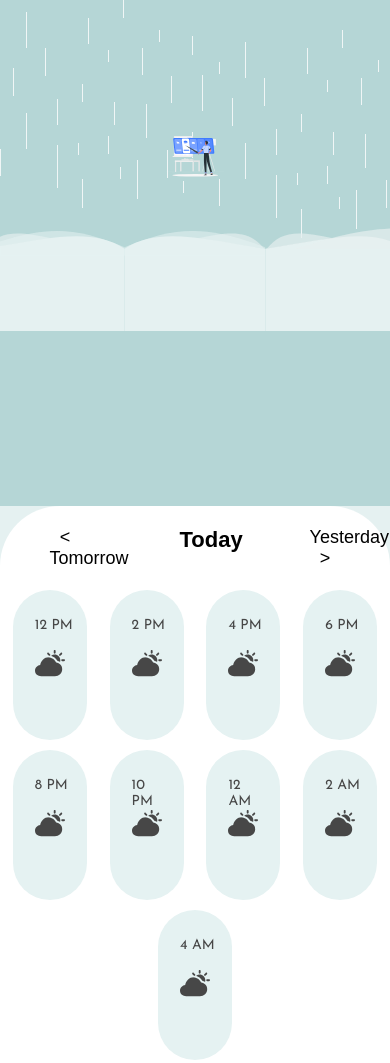
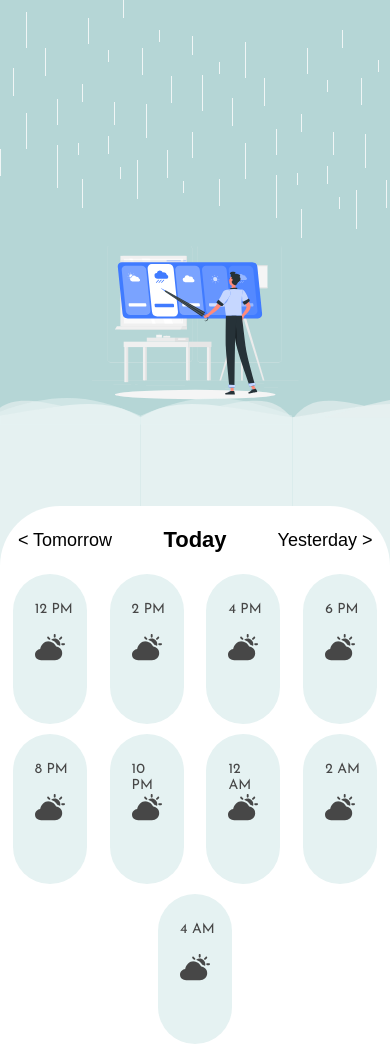
Before and after one commit to Ahmed-Elawamy/skyNow, a plain HTML site: page index.html in a window 390 px wide. Drawn offline with Linux system fonts and the light colour scheme.

Commit message:
حفظ التعديلات المحلية قبل rebase

```diff
--- a/style.css
+++ b/style.css
@@ -25,7 +25,7 @@ body {
     width: 22%;
     height: auto;
     position: absolute;
-    top: 29%;
+    top: 20%;
     left: 50%;
     transform: translateX(-50%);
 }
@@ -33,15 +33,17 @@ body {
 .date-country {
     z-index: 2;
     position: absolute;
-    top: 22%;
-    left: 39%;
+    top: 20%;
+    left: 33%;
     transform: translateX(-50%);
     display: flex;
     flex-direction: column;
     align-items: center;
     gap: 0.5rem;
 }
-
+.date-country div {
+    font-weight: 500;
+}
 .clouds {
     position: absolute;
     width: 120%;
@@ -58,16 +60,19 @@ body {
     display: flex;
     flex-direction: column;
     gap: 0.5rem;
-    width: 12%;
 }
 
 .day-of-week {
     font-size: 1.5rem;
+    font-weight: 700;
+    color: #474747;
 }
 
 .description {
     font-size: 1.2rem;
     width: 100%;
+    color: #474747;
+    font-weight: 400;
 }
 
 .rains {
@@ -76,12 +81,12 @@ body {
 }
 
 .temperature-one {
+    top: 23%;
+    left: 67%;
     font-weight: bold;
     font-size: 27px;
     z-index: 4;
     position: absolute;
-    top: 24%;
-    left: 61%;
     transform: translateX(-50%);
     color: #474747;
     display: flex;
@@ -92,19 +97,68 @@ body {
 
 /* Media Queries */
 @media (max-width: 768px) {
-    .rainy-girl { width: 12%; top: 30%; }
-    .date-country { top: 12%; }
-    .temperature-one { width: 8%; top: 35%; }
-    .clouds { width: 130%; left: -15%; top: 50%; }
-    .ds { top: 55%; }
+    .rainy-girl {
+        width: 34%;
+        top: 26%;
+    }
+
+    .date-country {
+        top: 12%;
+    }
+    .temperature-one {
+        width: 23%;
+        top: 16%;
+    }
+    .clouds {
+        width: 130%;
+        left: -15%;
+        top: 65%;
+    }
+    .ds {
+        top: 78%;
+    }
+    .day-of-week {
+        font-size: 2.3rem;
+    }
+    .description {
+        line-height: 1.1;
+        font-size: 1.9rem;
+    }
+    .days button {
+        width: 20% !important;
+    }
 }
-
 @media (max-width: 480px) {
-    .rainy-girl { width: 15%; top: 25%; }
-    .date-country { top: 8%; }
-    .temperature-one { width: 10%; top: 30%; }
-    .clouds { width: 140%; left: -20%; top: 45%; }
-    .ds { top: 50%; width: 30%; }
+    .rainy-girl {
+        width: 53%;
+        top: 44%;
+    }
+    .date-country {
+        top: 9%;
+    }
+    .temperature-one {
+        width: 40%;
+        top: 12%;
+        left: 70%;
+    }
+    .clouds {
+        left: -20%;
+        width: 151%;
+        top: 78%;
+    }
+    .ds {
+        top: 84%;
+        width: 30%;
+        display: flex;
+        align-items: center;
+    }
+    .days {
+        padding: 10px 0 0 0;
+    }
+    .days button {
+        width: 30% !important;
+        height: auto !important;
+    }
 }
 
 /* Days Section */
@@ -130,8 +184,10 @@ body {
     font-size: 18px;
     cursor: pointer;
     transition: 0.5s;
-    width: 11% !important;
-    height: 5% !important;
+    /* width: 11% !important;
+    height: 5% !important; */
+    width: 11%;
+    height: 5%;
 }
 
 .days .active {
```
